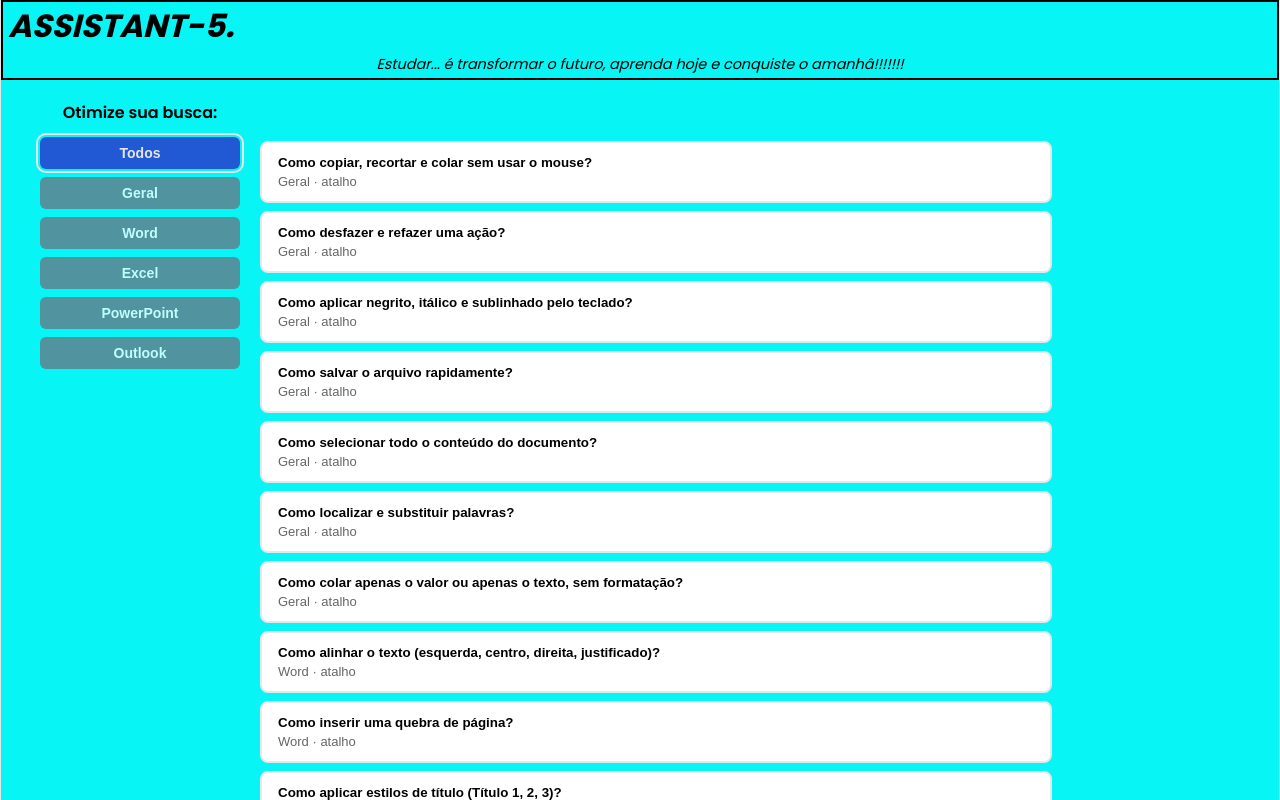
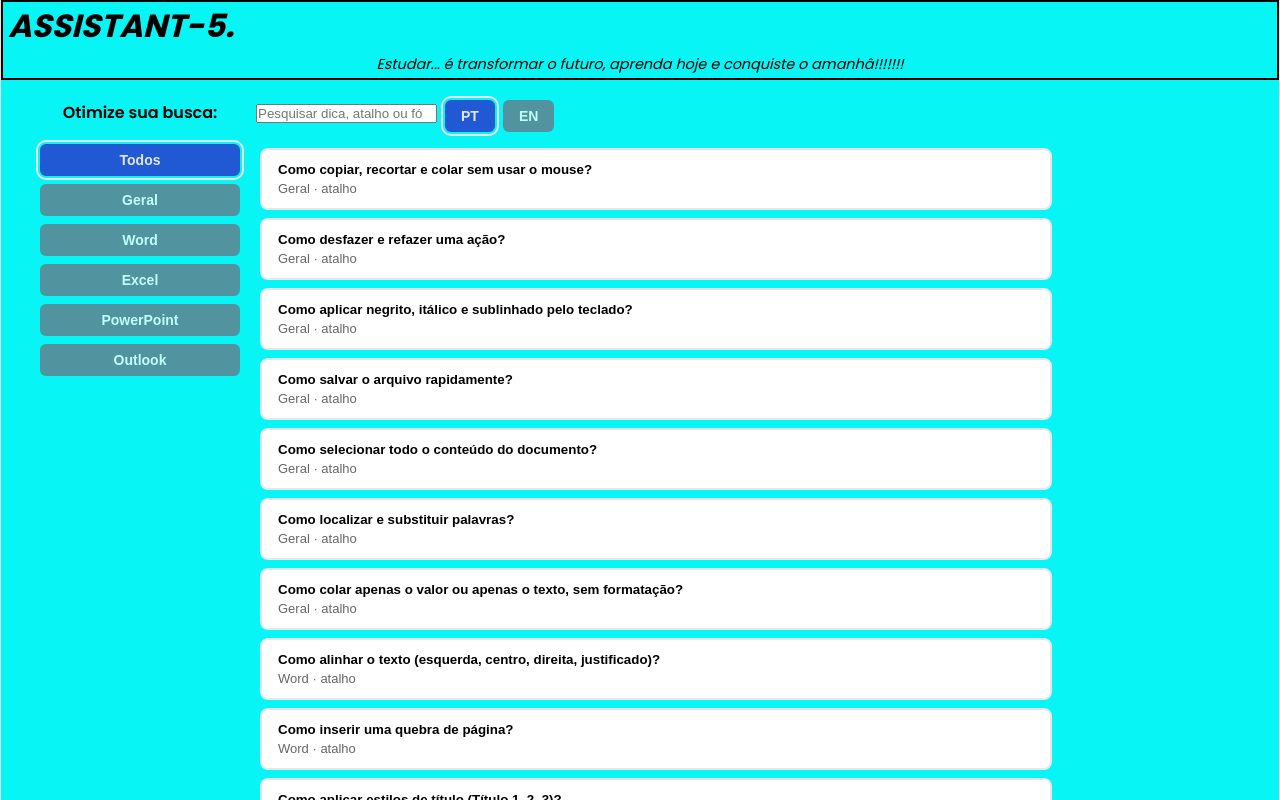
Before and after one commit to Negoedd-Dev/ASSISTANT-5, a React (Vite) app: page / in a window 1280 px wide. Shown: the top 800 px of the page. Built offline with nearby package versions, Linux system fonts and the light colour scheme.

Commit message:
feat: altração na lógica para implementar os componentes busca e seletor de idiomas.

```diff
--- a/src/App.jsx
+++ b/src/App.jsx
@@ -144,10 +144,102 @@
 // }
 // * ===================================================================================================================================
 // Alteração no layout do porjeto, reposicionando o filtro de programas
-import { useState } from "react";
+// import { useState } from "react";
+// import "./App.css";
+// import GlobalStyles from "./styles/GlobalSyles";
+// import Header from "./components/Header";
+// import dicas from "./Dados/dicas.json";
+// import List from "./components/List";
+// import Cards from "./components/Cards";
+// import useStatusDicas from "./useStatus/useStatusDicas";
+// import FiltroProgramas from "./components/Filtro";
+// import Footer from "./components/Footer";
+
+// export default function App() {
+//   const { statusDe, marcarVista, alternarLida } = useStatusDicas();
+//   const [indiceAberto, setIndiceAberto] = useState(null);
+//   const [programa, setPrograma] = useState("Todos");
+//   const idioma = "pt"; // na Versão 2 vira um estado com os botões PT/EN
+
+//   const apps = ["Todos", ...new Set(dicas.map((d) => d.programa))];
+
+//   // Na Versão 2, esta será a lista já filtrada pela busca e pelo tipo
+//   const list =
+//     programa === "Todos" ? dicas : dicas.filter((d) => d.programa === programa);
+
+//   function filtrar(novoPrograma) {
+//     setPrograma(novoPrograma);
+//     setIndiceAberto(null);
+//   }
+
+//   function abrir(indice) {
+//     setIndiceAberto(indice);
+//     marcarVista(list[indice].id);
+//   }
+
+//   const dicaAberta = indiceAberto !== null ? list[indiceAberto] : null;
+
+//   return (
+//     <>
+//       <GlobalStyles />
+//       <Header />
+//       <div className="principal">
+//         <div className="layout">
+//           <h2 className="area-titulo-filtro titulo-coluna">
+//             Otimize sua busca:
+//           </h2>
+//           <div className="area-busca barra-topo">
+//             {/* aqui entram a busca e o seletor de idioma */}
+//           </div>
+//           {/* <h2 className="area-titulo-progresso titulo-coluna">Seu progresso</h2> */}
+
+//           <aside className="area-filtro">
+//             <FiltroProgramas
+//               apps={apps}
+//               atual={programa}
+//               onSelecionar={filtrar}
+//             />
+//           </aside>
+
+//           <main className="area-lista">
+//             <List
+//               dicas={list}
+//               idioma={idioma}
+//               statusDe={statusDe}
+//               onSelecionar={abrir}
+//             />
+
+//             {dicaAberta && (
+//               <Cards
+//                 dica={dicaAberta}
+//                 idioma={idioma}
+//                 lida={statusDe(dicaAberta) === "lida"}
+//                 temProxima={indiceAberto < list.length - 1}
+//                 onAlternarLida={() => alternarLida(dicaAberta.id)}
+//                 onProxima={() => abrir(indiceAberto + 1)}
+//                 onFechar={() => setIndiceAberto(null)}
+//               />
+//             )}
+//           </main>
+
+//           <aside className="area-progresso">
+//             {/* aqui entra a linha de aprendizado */}
+//           </aside>
+//         </div>
+//       </div>
+//       <Footer />
+//     </>
+//   );
+// }
+// * ===============================================================================================================================
+// novas atualizações, criados os componetes: função busca; barra de busca e seletor de idiomas.
+import { useState, useMemo } from "react";
 import "./App.css";
 import GlobalStyles from "./styles/GlobalSyles";
 import Header from "./components/Header";
+import Busca from "./components/Busca";
+import SeletorIdioma from "./components/Idioma";
+import filtrarDicas from "./utils/filtrarDicas";
 import dicas from "./Dados/dicas.json";
 import List from "./components/List";
 import Cards from "./components/Cards";
@@ -159,13 +251,25 @@ export default function App() {
   const { statusDe, marcarVista, alternarLida } = useStatusDicas();
   const [indiceAberto, setIndiceAberto] = useState(null);
   const [programa, setPrograma] = useState("Todos");
-  const idioma = "pt"; // na Versão 2 vira um estado com os botões PT/EN
+  const [busca, setBusca] = useState("");
+  const [idioma, setIdioma] = useState("pt");
 
   const apps = ["Todos", ...new Set(dicas.map((d) => d.programa))];
 
-  // Na Versão 2, esta será a lista já filtrada pela busca e pelo tipo
-  const list =
-    programa === "Todos" ? dicas : dicas.filter((d) => d.programa === programa);
+  const list = useMemo(
+    () => filtrarDicas(dicas, { programa, busca, idioma }),
+    [programa, busca, idioma],
+  );
+
+  function buscar(texto) {
+    setBusca(texto);
+    setIndiceAberto(null);
+  }
+
+  function trocarIdioma(novoIdioma) {
+    setIdioma(novoIdioma);
+    setIndiceAberto(null);
+  }
 
   function filtrar(novoPrograma) {
     setPrograma(novoPrograma);
@@ -189,7 +293,8 @@ export default function App() {
             Otimize sua busca:
           </h2>
           <div className="area-busca barra-topo">
-            {/* aqui entram a busca e o seletor de idioma */}
+            <Busca valor={busca} onMudar={buscar} />
+            <SeletorIdioma idioma={idioma} onSelecionar={trocarIdioma} />
           </div>
           {/* <h2 className="area-titulo-progresso titulo-coluna">Seu progresso</h2> */}
 
```
